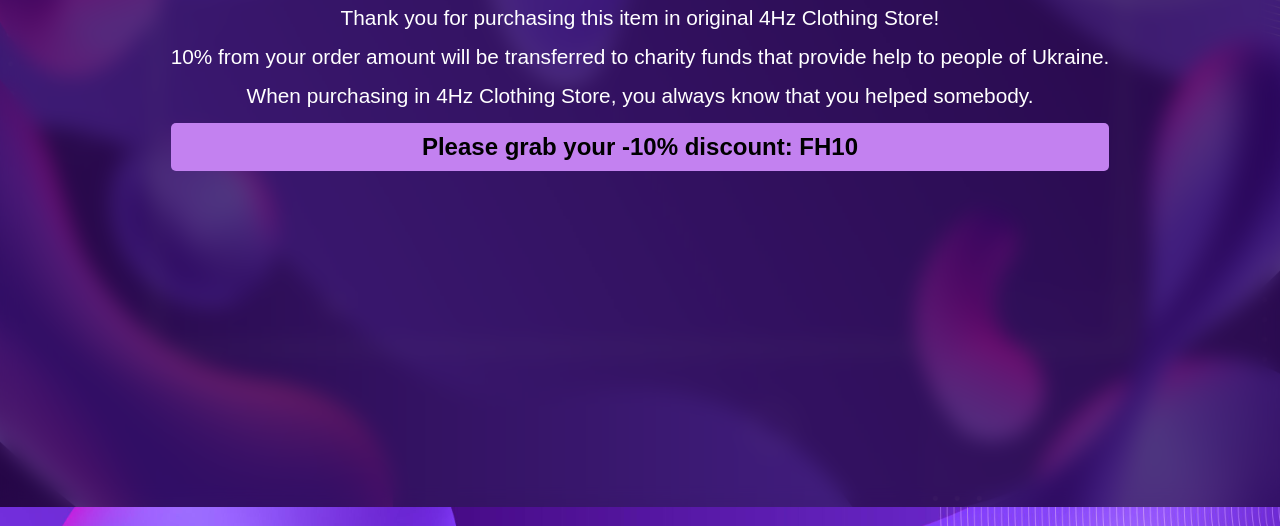
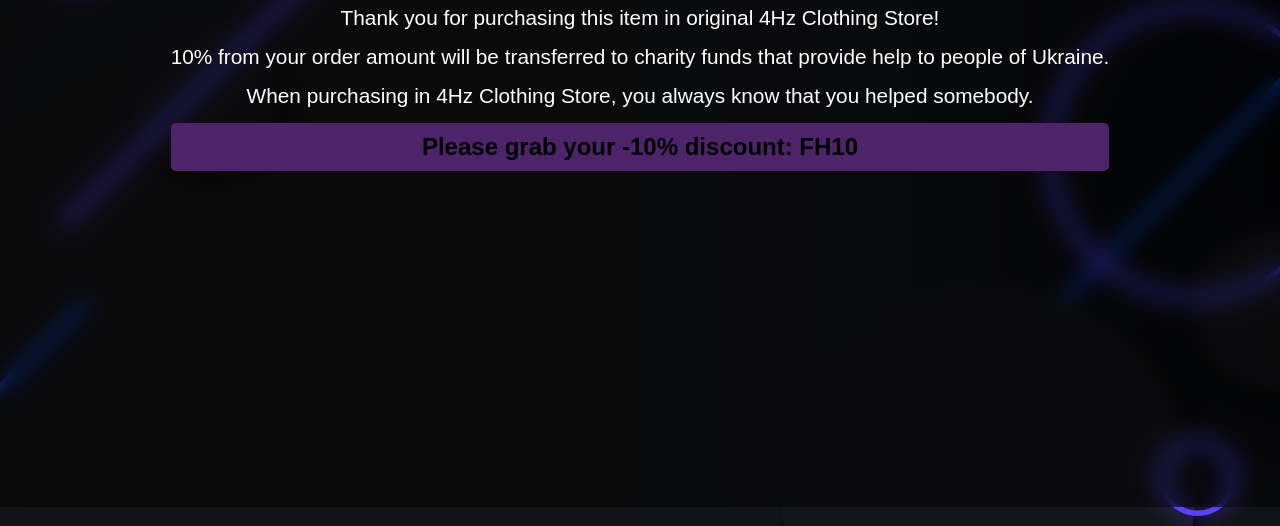
Before and after one commit to Dimonyks/ThankPurchase, a plain HTML site: page index.html in a window 1280 px wide. Shown: the part 293-819 px from the top of the page. Drawn offline with Linux system fonts and the light colour scheme.

Commit message:
Изменение фона

```diff
--- a/main.css
+++ b/main.css
@@ -3,7 +3,7 @@
     margin: 0; /* Убираем отступы по умолчанию */
     padding: 0; /* Убираем внутренние отступы по умолчанию */
     font-family: Arial, sans-serif; /* Устанавливаем основной шрифт */
-    background: url('5176555.jpg') no-repeat center center fixed; /* Устанавливаем фон страницы */
+    background: url('now_fon.jpg') no-repeat center center fixed; /* Устанавливаем фон страницы */
     background-size: cover; /* Масштабируем фон для полного покрытия */
     color: white; /* Устанавливаем белый цвет текста */
     text-align: center; /* Выравниваем текст по центру */
@@ -51,7 +51,7 @@
 .discount {
     font-size: 1.8em; /* Размер шрифта для промокода */
     font-weight: bold; /* Жирный шрифт для промокода */
-    background-color: rgb(195, 129, 240); /* Основной цвет заливки промокода */
+    background-color: rgb(77, 35, 105); /* Основной цвет заливки промокода */
     color: black; /* Цвет текста промокода */
     padding: 10px 20px; /* Внутренние отступы промокода */
     border-radius: 5px; /* Скругленные углы */
```
Also changed, not shown: now_fon.jpg (added).
